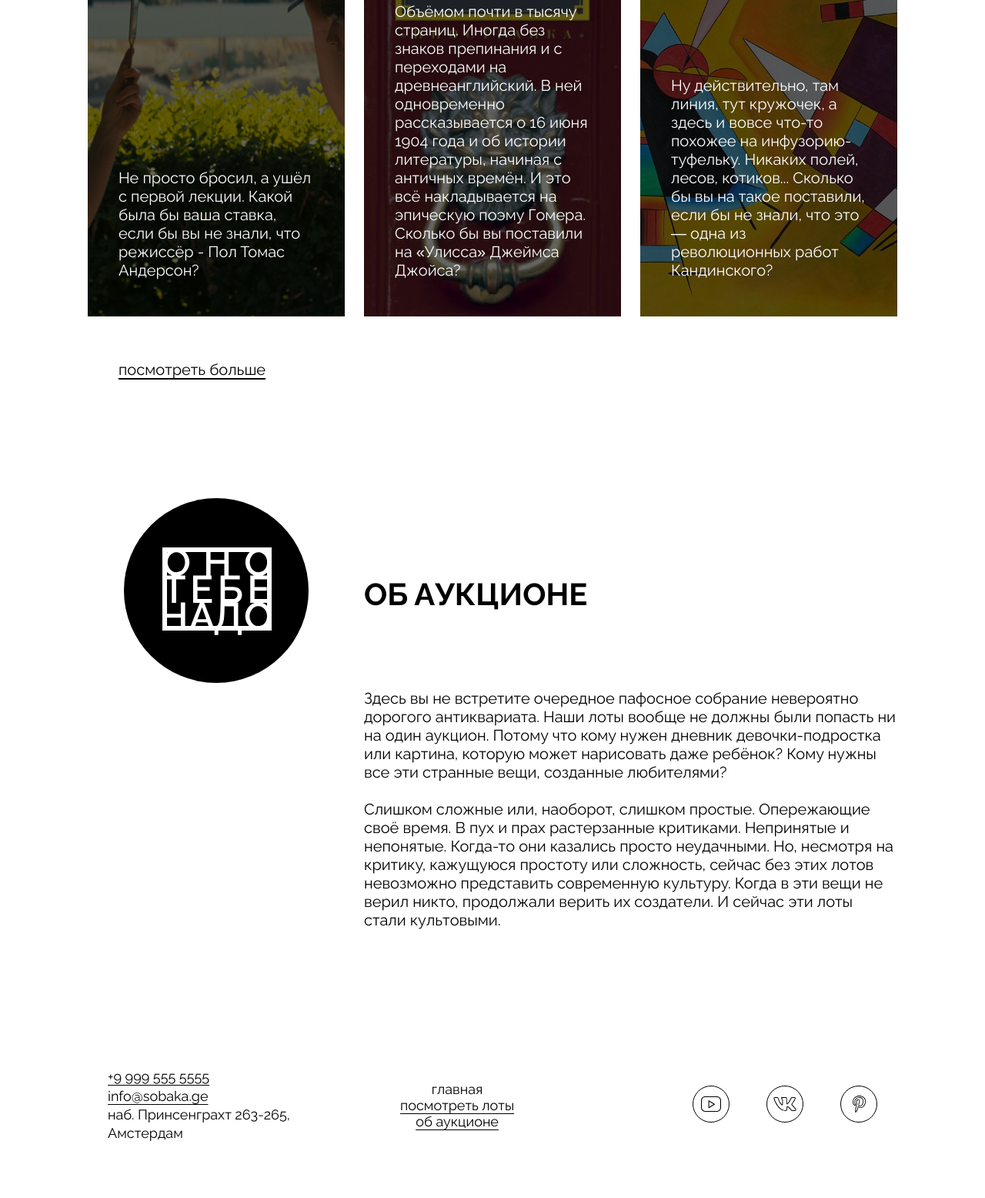
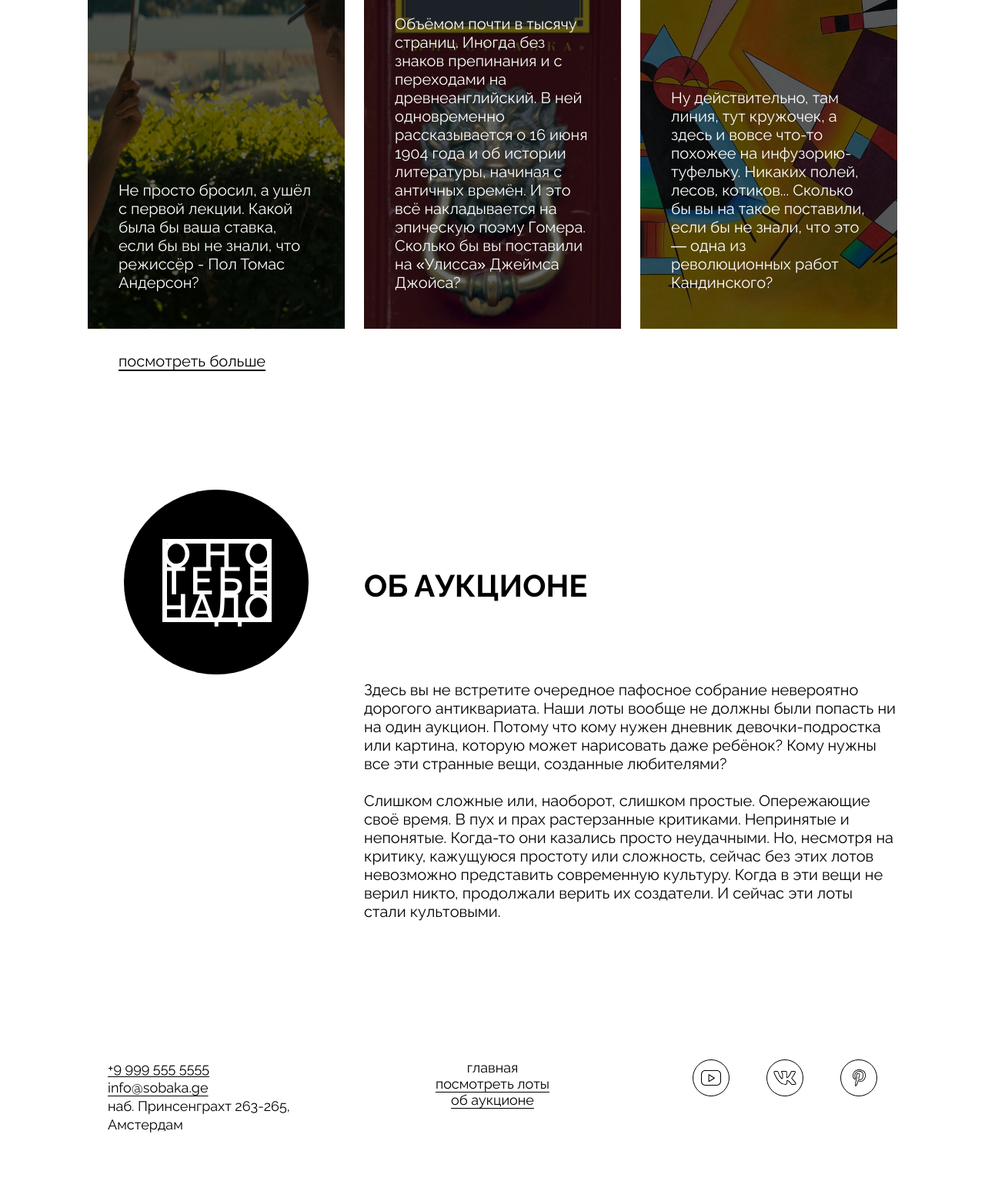
Before and after one commit to vallkash/ono-tebe-nado-fd, a plain HTML site: page index.html in a window 1280 px wide. Shown: the part 1472-3028 px from the top of the page at 77% size. Before the commit the page ends 2956 px from the top, so only its background shows below. Drawn offline with Linux system fonts and the light colour scheme.

Commit message:
правки.ревью.2

```diff
--- a/index.html
+++ b/index.html
@@ -162,7 +162,7 @@
           </li>
         </ul>
       </nav>
-      <ul class="footer__social-list">
+      <ul class="footer_social-list">
         <li>
           <a href="#0">
             <img src="./images/yt.svg" alt="внешняя ссылка на youtube"/>
--- a/styles/style.css
+++ b/styles/style.css
@@ -140,9 +140,6 @@ h1 {
   min-height: 51px;
   min-width: 256px;
   cursor: pointer;
-   /*align-self: end;
-  align-content: end;
-  align-items: end;*/
 }
 
 .lots {
@@ -160,6 +157,10 @@ h1 {
 .lots li {
   padding-left: 40px;
   padding-right: 40px;
+}
+
+.lots_heading {
+  line-height: 100%;
 }
 
 .lots li {
@@ -228,7 +229,7 @@ h1 {
 }
 
 .lots_see-more-link {
-  margin-top: 30px;
+  margin-top: 3px;
   margin-left: 40px;
   text-underline-offset: 4px;
 }
@@ -271,12 +272,14 @@ p + p {
 }
 
 footer {
-  display: grid;
+  display: flex;
+  justify-content: space-between;
   grid-template-columns: 1fr 1fr 240px;
   margin-right: 50px;
   margin-left: 50px;
   margin-top: 180px;
   font-size: 18px;
+  min-height: 180px;
 }
 
 .footer_address {
@@ -286,7 +289,6 @@ footer {
 
 .footer_menu {
   justify-self: start;
-  align-self: center;
   text-underline-offset: 4px;
 }
 
@@ -299,10 +301,10 @@ footer {
   text-decoration: none;
 }
 
-.footer__social-list {
+.footer_social-list {
   list-style: none;
   display: grid;
   grid-template-columns: repeat(3, 48px);
+  min-width: 240px;
   justify-content: space-between;
-  align-self: center;
 }
```
